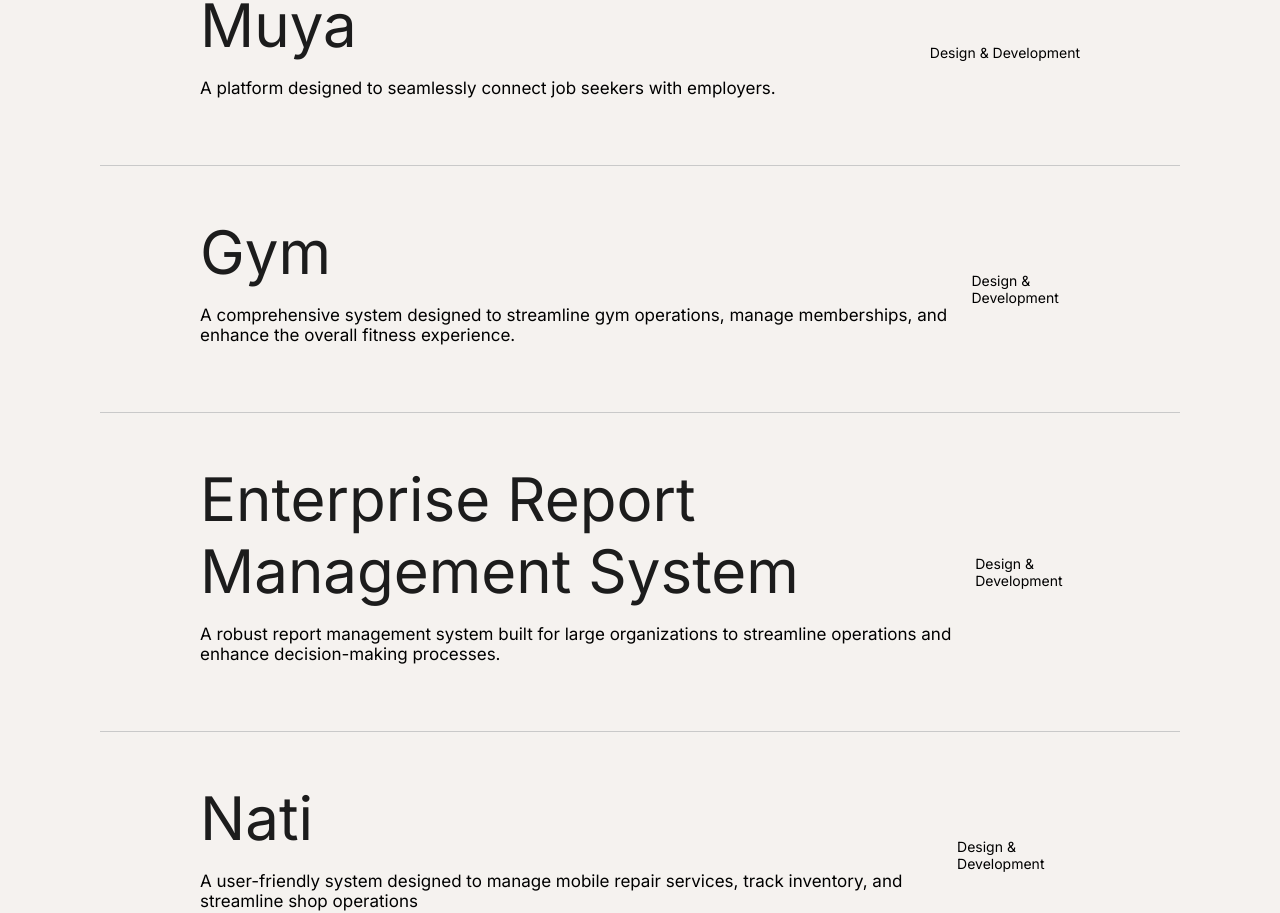
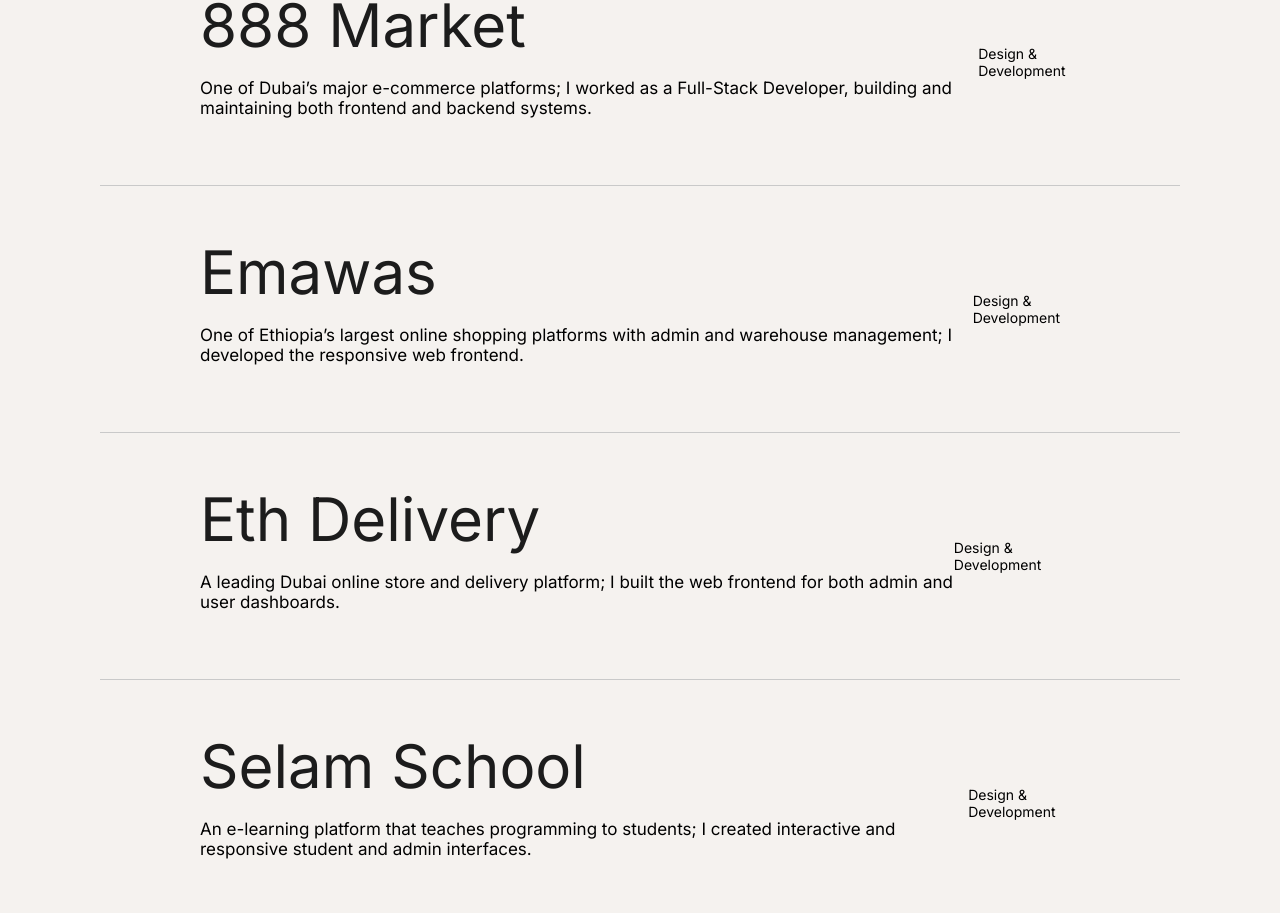
Before and after one commit to TemesgenGetye/portfolio_update, a Next.js app: page /work in a window 1280 px wide. Shown: the part 362-1275 px from the top of the page. Built offline with nearby package versions, Linux system fonts and the light colour scheme.

Commit message:
Add '888 Market' project to ProjectData
Added a new project entry for '888 Market' with details about the role and contributions. and other projects

```diff
--- a/src/Data/project.js
+++ b/src/Data/project.js
@@ -1,4 +1,33 @@
 export const ProjectData = [
+{
+  title: "888 Market",
+  src: "888.png",
+  desc: "One of Dubai’s major e-commerce platforms; I worked as a Full-Stack Developer, building and maintaining both frontend and backend systems.",
+  color: "#D9822B",
+  link: "888",
+},
+
+  {
+  title: "Emawas",
+  src: "emawa.png",
+  desc: "One of Ethiopia’s largest online shopping platforms with admin and warehouse management; I developed the responsive web frontend.",
+  color: "#4B6EAF",
+  link: "emawa",
+},
+{
+  title: "Eth Delivery",
+  src: "eth.png",
+  desc: "A leading Dubai online store and delivery platform; I built the web frontend for both admin and user dashboards.",
+  color: "#2C786C",
+  link: "eth",
+},
+{
+  title: "Selam School",
+  src: "selam.png",
+  desc: "An e-learning platform that teaches programming to students; I created interactive and responsive student and admin interfaces.",
+  color: "#8D5B4C",
+  link: "selam",
+},
   {
     title: "Muya",
     src: "muya.png",
```
